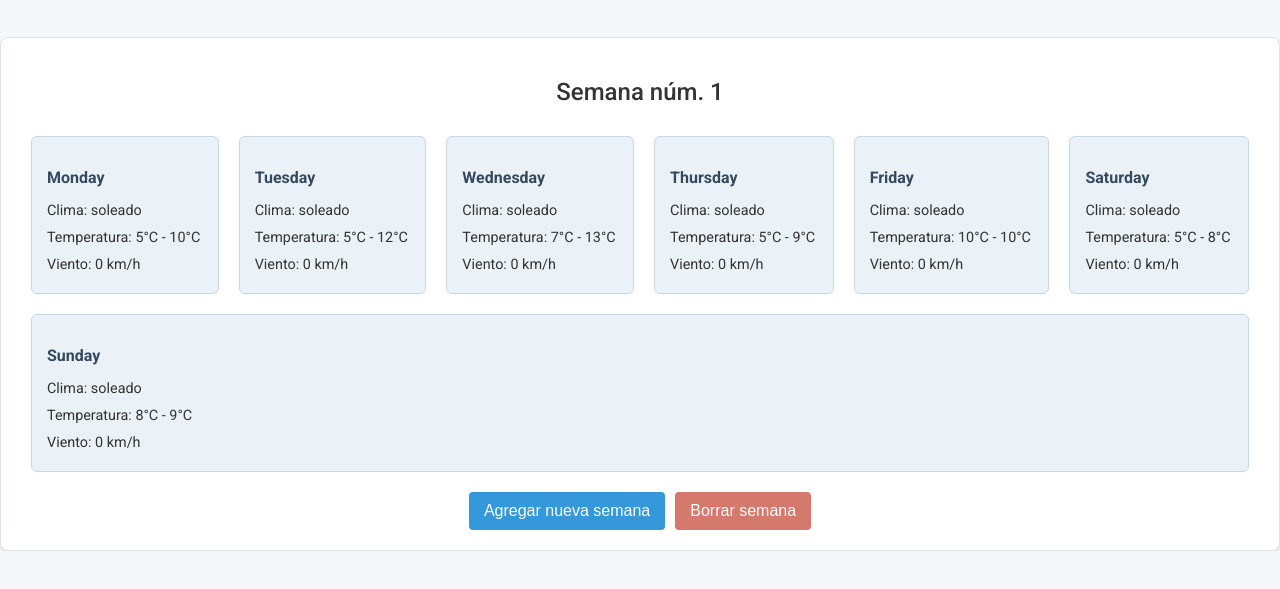
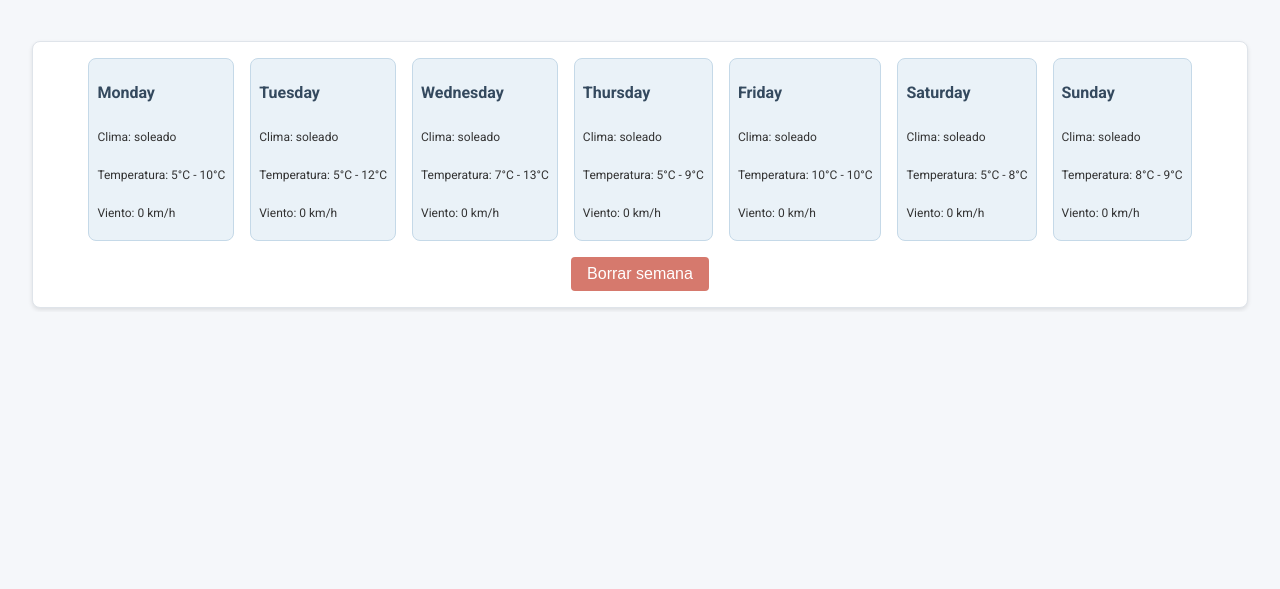
Before and after one commit to asm-dev/weather-forecast-app, a website with bundled scripts: page index.html in a window 1280 px wide. Shown: the part 61-650 px from the top of the page. Built offline with nearby package versions, Linux system fonts and the light colour scheme.

Commit message:
fix add and delete button behaviour and clean up weather view

```diff
--- a/src/app.ts
+++ b/src/app.ts
@@ -50,5 +50,5 @@ document.addEventListener("DOMContentLoaded", () => {
     "Media de las temperaturas máximas de la semana:",
     Math.round(WEEKLY_WEATHER_FORECAST_MOCK.getMaxTemperatureAverage())
   );
-  renderWeeklyForecast(WEEKLY_WEATHER_MODEL_MOCK, "1");
+  renderWeeklyForecast(WEEKLY_WEATHER_MODEL_MOCK);
 });
--- a/src/styles/weather-style.css
+++ b/src/styles/weather-style.css
@@ -10,7 +10,6 @@ body {
   flex-direction: column;
   align-items: center;
   justify-content: flex-start;
-  min-height: 100vh;
 }
 
 h1 {
@@ -24,83 +23,79 @@ h1 {
 #forecast-container {
   display: flex;
   flex-wrap: wrap;
-  gap: 20px;
+  gap: 2em;
   justify-content: center;
   align-items: flex-start;
   width: 100%;
   overflow-x: auto;
 }
 
-.weekly-weather-container {
+.weekly-weather-container > div {
   background-color: #ffffff;
   border: 1px solid #dfe4ea;
   border-radius: 8px;
   box-shadow: 0 2px 4px rgba(0, 0, 0, 0.1);
-  padding: 20px;
+  padding: 1em;
   display: flex;
-  flex-direction: column;
+  flex-direction: row;
   align-items: center;
-  min-width: 300px;
+  gap: 1em;
+  margin: 0.25em 2em 0.25em 2em;
 }
 
 .weekly-weather-container h2 {
   font-size: 1.5rem;
   font-weight: 500;
-  margin-bottom: 20px;
 }
 
 .daily-forecast-card {
   background-color: #eaf2f8;
   border: 1px solid #c5d9e8;
-  border-radius: 6px;
-  padding: 15px;
+  border-radius: 8px;
   text-align: left;
-  margin: 10px;
-  flex: 1 0 auto;
-  min-width: 50px;
+  padding: 0.5em;
 }
 
 .daily-forecast-card h3 {
   font-size: 1rem;
   color: #34495e;
-  margin-bottom: 10px;
 }
 
 .daily-forecast-card p {
-  font-size: 0.9rem;
-  margin: 5px 0;
+  font-size: 0.75rem;
 }
 
 button {
-  background-color: #3498db;
   color: #ffffff;
   border: none;
   border-radius: 4px;
-  padding: 10px 15px;
   font-size: 1rem;
   cursor: pointer;
-  margin-top: 10px;
-  margin-right: 10px;
   transition: background-color 0.3s;
+  padding: 0.5em 1em 0.5em 1em;
 }
 
-button:hover {
+.add-week-button {
+  background-color: #3498db;
+}
+
+.add-week-button:hover {
   background-color: #2980b9;
 }
 
-button:active {
+.add-week-button:active {
   background-color: #1c658c;
 }
 
-button:last-child {
+.delete-week-button {
   background-color: #d6796d;
 }
 
-button:last-child:hover {
+.delete-week-button:last-child:hover {
   background-color: #a93226;
 }
 
-button:last-child:active {
+.delete-week-button:last-child:active {
   background-color: #922b21;
 }
 
@@ -115,11 +110,3 @@ button:last-child:active {
   flex-direction: column;
   justify-content: space-between;
 }
-
-.weekly-weather-container button {
-  margin-top: 10px;
-}
-
-.weekly-weather-container button:last-child {
-  margin-right: 0;
-}
--- a/src/views/weather-view.ts
+++ b/src/views/weather-view.ts
@@ -2,7 +2,32 @@ import { WeatherModel, WeeklyWeatherModel } from "../model/weather-model.js";
 import { capitalise } from "../utils/capitalise-first-char.js";
 import { generateRandomWeatherData } from "../utils/generate-random-weather-data.js";
 
-let weekCounter = 1;
+export const renderWeeklyForecast = (weeklyData: WeeklyWeatherModel): void => {
+  const mainContainer = document.getElementById("forecast-container");
+  const week = createDIV();
+  const cards = createDIV();
+
+  if (!hasAddbutton) {
+    createAddbutton(mainContainer);
+  }
+
+  week.classList.add("weekly-weather-container");
+  cards.innerHTML = fromDataToWeeklyWeatherCardHTML(weeklyData);
+
+  createDeletebutton(cards, week);
+  week.appendChild(cards);
+  mainContainer.appendChild(week);
+};
+
+const fromDataToWeeklyWeatherCardHTML = (
+  weeklyData: WeeklyWeatherModel
+): string => {
+  const weeklyDataList = Object.entries(weeklyData);
+
+  return weeklyDataList
+    .map(([day, weather]) => createDailyWeatherCard(day, weather))
+    .join("");
+};
 
 const createDailyWeatherCard = (day: string, weatherData: WeatherModel) => {
   const capitalisedDay = capitalise(day);
@@ -16,73 +41,36 @@ const createDailyWeatherCard = (day: string, weatherData: WeatherModel) => {
     </div>`;
 };
 
-const fromDataToWeeklyWeatherCardHTML = (
-  weeklyData: WeeklyWeatherModel
-): string => {
-  const weeklyDataList = Object.entries(weeklyData);
-
-  return weeklyDataList
-    .map(([day, weather]) => createDailyWeatherCard(day, weather))
-    .join("");
+const createDeletebutton = (
+  parentContainer: HTMLElement,
+  affectedWeek: HTMLDivElement
+): void => {
+  const button = document.createElement("button");
+  button.textContent = "Borrar semana";
+  button.classList.add("delete-week-button");
+  button.addEventListener("click", () => deleteWeek(affectedWeek));
+  parentContainer.appendChild(button);
 };
 
-export const renderWeeklyForecast = (
-  weeklyData: WeeklyWeatherModel,
-  weekNumber: string
-): void => {
-  const forecastContainer = document.getElementById("forecast-container");
-
-  const weekContainer = document.createElement("div");
-  weekContainer.classList.add("weekly-weather-container");
-  weekContainer.dataset.week = weekNumber;
-
-  const weekHeader = document.createElement("h2");
-  weekHeader.textContent = `Semana núm. ${weekNumber}`;
-  weekContainer.appendChild(weekHeader);
-
-  const cardsContainer = document.createElement("div");
-  cardsContainer.innerHTML = fromDataToWeeklyWeatherCardHTML(weeklyData);
-  weekContainer.appendChild(cardsContainer);
-
-  const buttonContainer = document.createElement("div");
-  weekContainer.classList.add("buttons-container");
-
-  const addButton = document.createElement("button");
-  addButton.textContent = "Agregar nueva semana";
-  addButton.addEventListener("click", () => {
-    const newWeekData = generateRandomWeatherData();
-    renderWeeklyForecast(newWeekData, (++weekCounter).toString());
-  });
-
-  const deleteButton = document.createElement("button");
-  deleteButton.textContent = "Borrar semana";
-  deleteButton.addEventListener("click", () => deleteWeek(weekContainer));
-
-  buttonContainer.appendChild(addButton);
-  buttonContainer.appendChild(deleteButton);
-  weekContainer.appendChild(buttonContainer);
-
-  forecastContainer.appendChild(weekContainer);
+const createAddbutton = (parentContainer: HTMLElement): void => {
+  const button = document.createElement("button");
+  button.textContent = "Agregar nueva semana";
+  button.classList.add("add-week-button");
+  button.addEventListener("click", () => addRandomWeek());
+  parentContainer.appendChild(button);
 };
 
 const deleteWeek = (weekContainer: HTMLDivElement): void => {
   const forecastContainer = document.getElementById("forecast-container");
   forecastContainer.removeChild(weekContainer);
-
-  weekCounter--;
-  updateWeekHeaders();
 };
 
-const updateWeekHeaders = () => {
-  const weekContainerNodeList = document.querySelectorAll(
-    ".weekly-weather-container"
-  );
+const addRandomWeek = (): void => {
+  const randomWeekData = generateRandomWeatherData();
+  renderWeeklyForecast(randomWeekData);
+};
 
-  weekContainerNodeList.forEach((week, index) => {
-    const weekHeader = week.querySelector("h2");
-    weekHeader.textContent = `Semana ${index + 1}`;
-    (week as HTMLElement).dataset.week = (index + 1).toString();
-  });
+const hasAddbutton = (): boolean =>
+  document.getElementsByClassName("add-week-button").length !== 0;
 
-  weekCounter = weekContainerNodeList.length;
-};
+const createDIV = (): HTMLDivElement => document.createElement("div");
```
